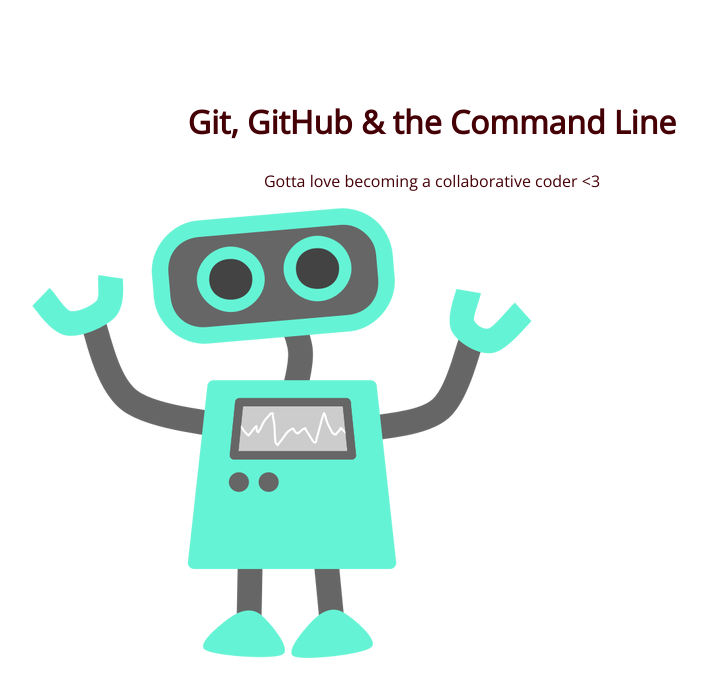
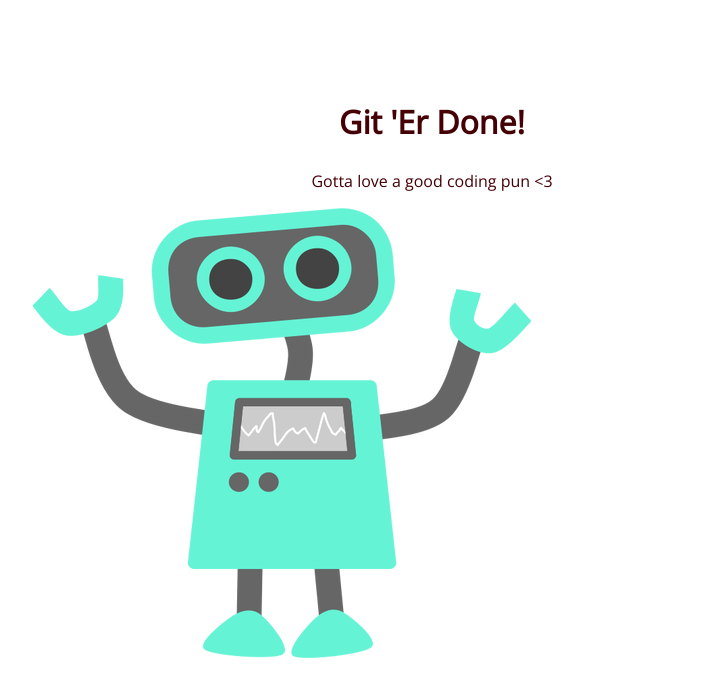
Before and after one commit to theatrelion/105-project, a plain HTML site: page index.html in a window 1280 px wide. Shown: the whole page, without its empty margins (208-915 px from the left). Drawn offline with nearby package versions, Linux system fonts and the light colour scheme.

Commit message:
word change in body

```diff
--- a/index.html
+++ b/index.html
@@ -8,8 +8,8 @@
 </head>
 <body>
 	<section>
-		<h1>Git, GitHub & the Command Line</h1>
-		<p>Gotta love becoming a collaborative coder <3</p>
+		<h1>Git 'Er Done!</h1>
+		<p>Gotta love a good coding pun <3</p>
 		<img src="img/happy-blue-robot.png">
 	</section>
 </body>
```
